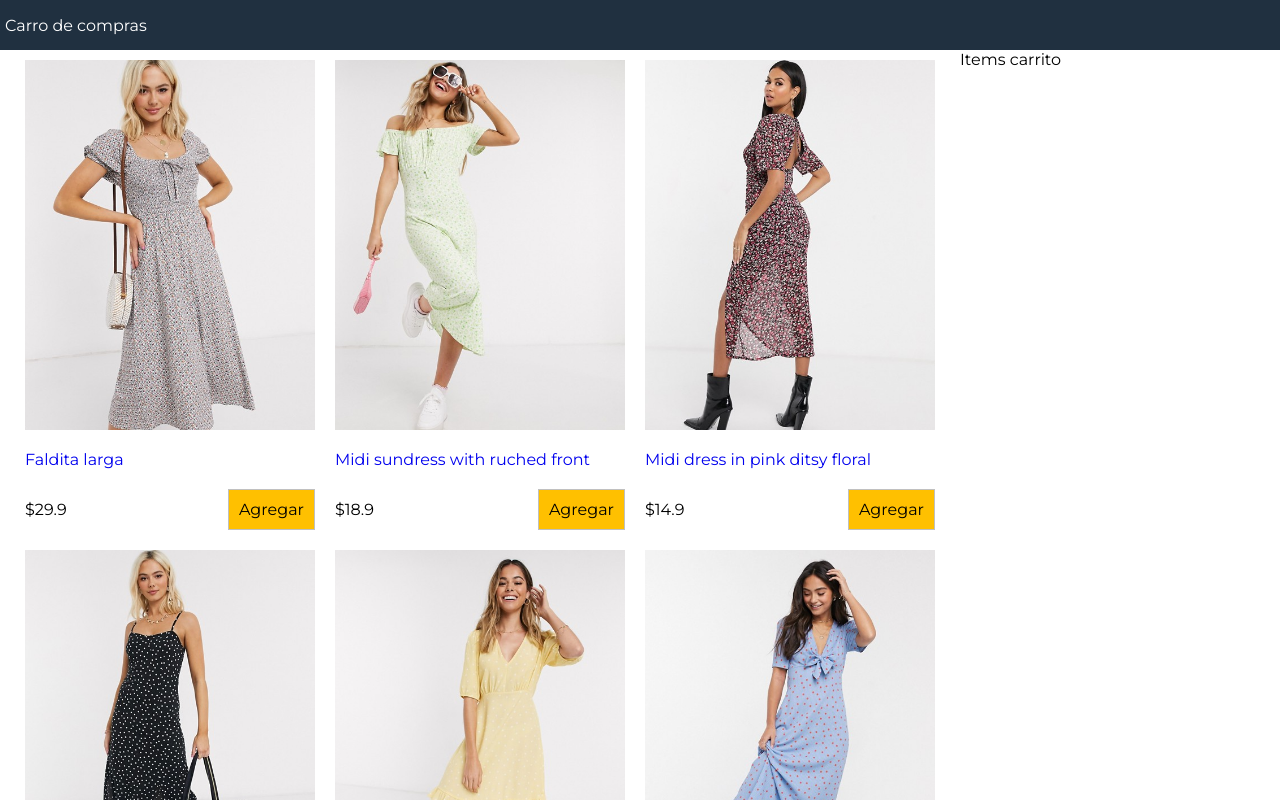
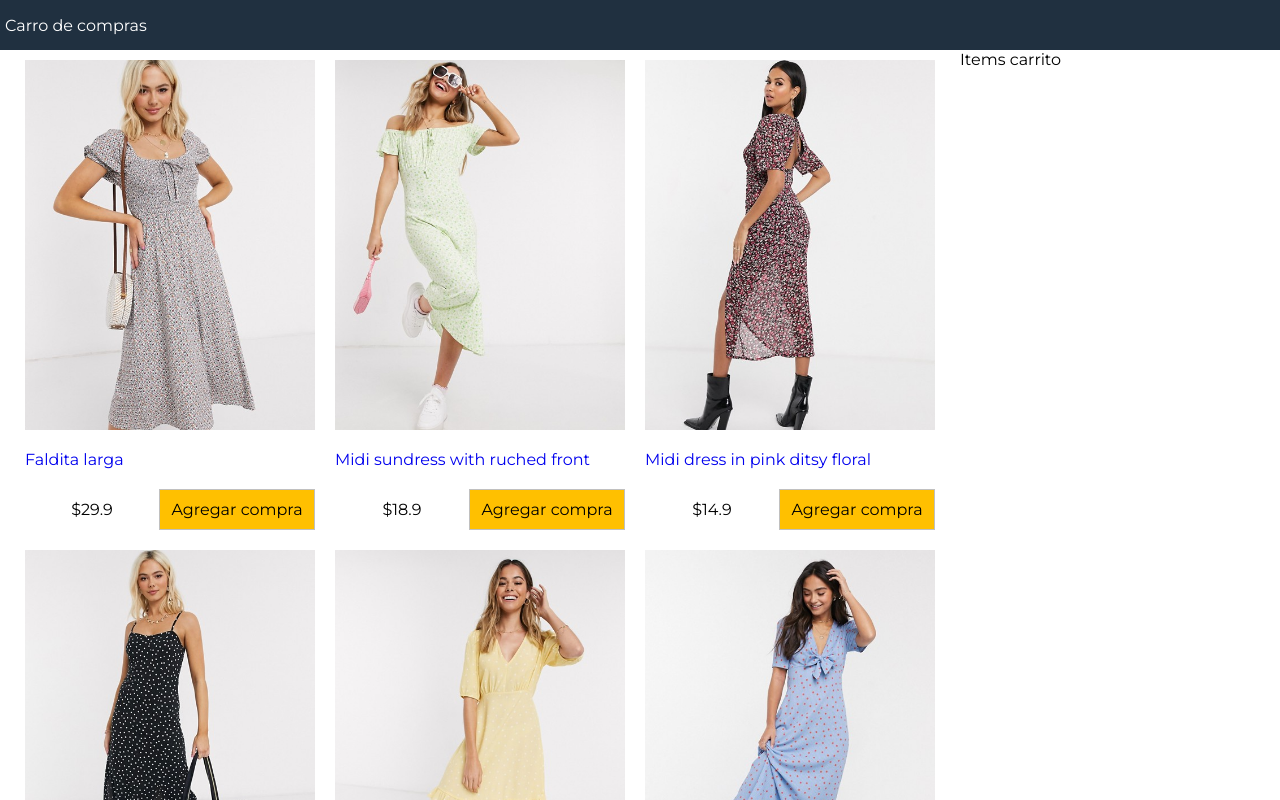
Before and after one commit to jovanyvelez/react-shopping-cart, a React (Create React App) app: page / in a window 1280 px wide. Shown: the top 800 px of the page. Built offline with nearby package versions, Linux system fonts and the light colour scheme.

Commit message:
con cambios

```diff
--- a/src/components/ProductosComponent.jsx
+++ b/src/components/ProductosComponent.jsx
@@ -15,12 +15,12 @@ export default class Products extends Component {
                                     </a>
                                     <div className="producto-precio">
                                         <div>{formatCurrency(producto.precio)}</div>
-                                        <button className="button primary">Agregar</button>
+                                        <button className="button primary">Agregar compra</button>
                                     </div>
                                 </div>
                             </li>
                         ))
-                        }
+                    }
                 </ul>
             </div>
         )
--- a/src/index.css
+++ b/src/index.css
@@ -90,7 +90,9 @@ footer {
   flex-direction: column;
   justify-content: space-between;
   height: 100%;
+
 }
+
 .producto img {
   max-width: 37rem;
   max-height: 37rem;
@@ -100,8 +102,8 @@ footer {
   justify-content: space-between;
   align-items: center;
 }
-.producto-price div,
-.producto-price button {
+.producto-precio div,
+.producto-precio button {
   text-align: center;
   flex: 1;
 }
```
